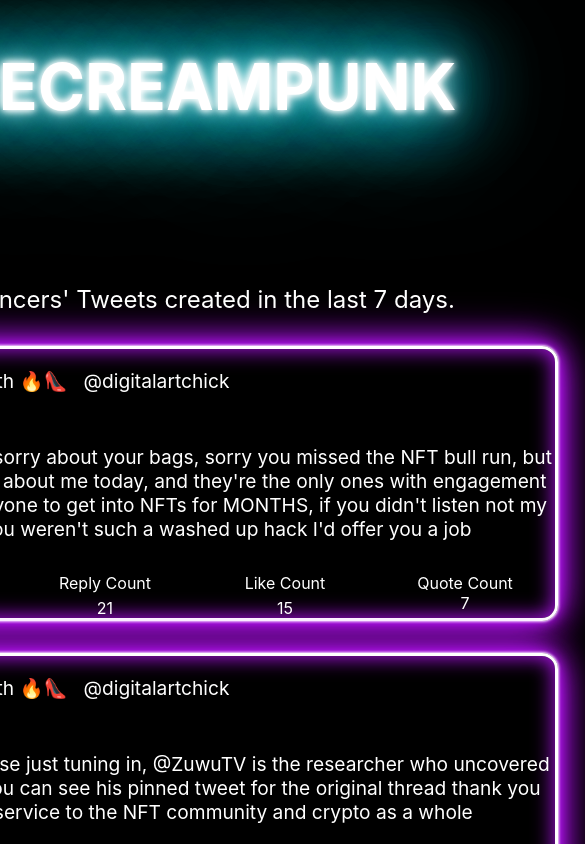
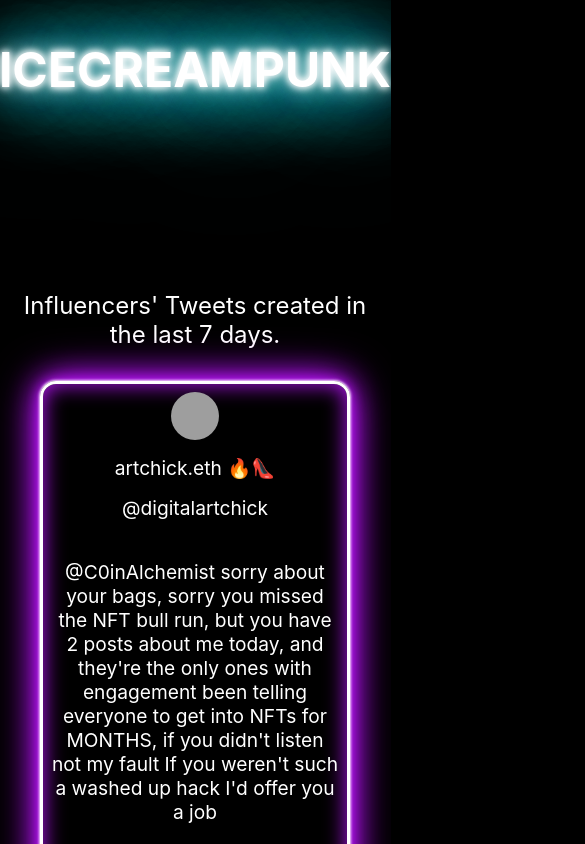
Before and after one commit to ian-kang/icecreampunk, a React (Create React App) app: page / in a window 390 px wide. Shown: the top 844 px of the page, 585 px wide, since content can reach past the window. Built offline with nearby package versions, Linux system fonts and the light colour scheme; no server answers; grey boxes are pictures that could not be loaded.

Commit message:
add responsive design

```diff
--- a/src/App.css
+++ b/src/App.css
@@ -1,7 +1,12 @@
+.app {
+  display: flex;
+  flex-direction: column;
+  align-items: center;
+}
+
 header {
   text-align: center;
   font-size: 2rem;
-  margin: 3rem;
   margin-bottom: 10rem;
   cursor: pointer;
   transition: ease-out 500ms;
@@ -11,9 +16,19 @@ header:hover {
   transform: scale(1.05);
 }
 
+.icecream {
+  font-size: 5rem;
+}
+
 article {
   text-align: center;
   font-size: 1.5rem;
+}
+
+.container {
+  display: flex;
+  flex-direction: column;
+  align-content: center;
 }
 
 .neon_text {
@@ -24,3 +39,9 @@ article {
     0 0 82px var(--main-color-scheme), 0 0 92px var(--main-color-scheme),
     0 0 102px var(--main-color-scheme), 0 0 151px var(--main-color-scheme);
 }
+
+@media screen and (max-width: 768px) {
+  header {
+    font-size: 1.5rem;
+  }
+}
--- a/src/App.js
+++ b/src/App.js
@@ -17,17 +17,18 @@ function App({ twitter }) {
   });
   console.log(users);
   return (
-    <>
+    <div className="app">
       <header>
         <h1 className="neon_text">ICECREAMPUNK</h1>
       </header>
+
       <article>Influencers' Tweets created in the last 7 days.</article>
       <div className="container">
         {tweetData.map((data) => (
           <Tweet key={data.id} data={data} users={users} />
         ))}
       </div>
-    </>
+    </div>
   );
 }
 
--- a/src/components/tweet/tweet.module.css
+++ b/src/components/tweet/tweet.module.css
@@ -1,5 +1,5 @@
 .container {
-  width: 45rem;
+  max-width: 45rem;
   display: flex;
   font-size: 1.2rem;
   flex-direction: column;
@@ -27,14 +27,12 @@
 
 .textBox {
   text-align: center;
-  width: 100%;
+
   overflow-wrap: break-word;
-  margin: 2rem 0;
+  margin: 2rem 0.5rem;
 }
 
 .countBox {
-  width: 100%;
-
   display: flex;
   justify-content: space-around;
 }
@@ -43,7 +41,6 @@
 .replyBox,
 .likeBox,
 .quoteBox {
-  width: 10rem;
   font-size: 1rem;
   text-align: center;
 }
@@ -72,3 +69,10 @@
 .quoteCout {
   padding-top: 0.3rem;
 }
+
+@media screen and (max-width: 768px) {
+  .profileBox,
+  .countBox {
+    flex-direction: column;
+  }
+}
--- a/src/index.css
+++ b/src/index.css
@@ -3,15 +3,12 @@
 }
 
 body {
-  margin: 0;
   font-family: -apple-system, BlinkMacSystemFont, "Segoe UI", "Roboto", "Oxygen",
     "Ubuntu", "Cantarell", "Fira Sans", "Droid Sans", "Helvetica Neue",
     sans-serif;
   -webkit-font-smoothing: antialiased;
   -moz-osx-font-smoothing: grayscale;
   box-sizing: border-box;
-  display: flex;
-  justify-content: center;
   background-color: black;
   color: white;
 }
```
Also changed, not shown: 1 other file (tests, documents, lock files or other folders).
